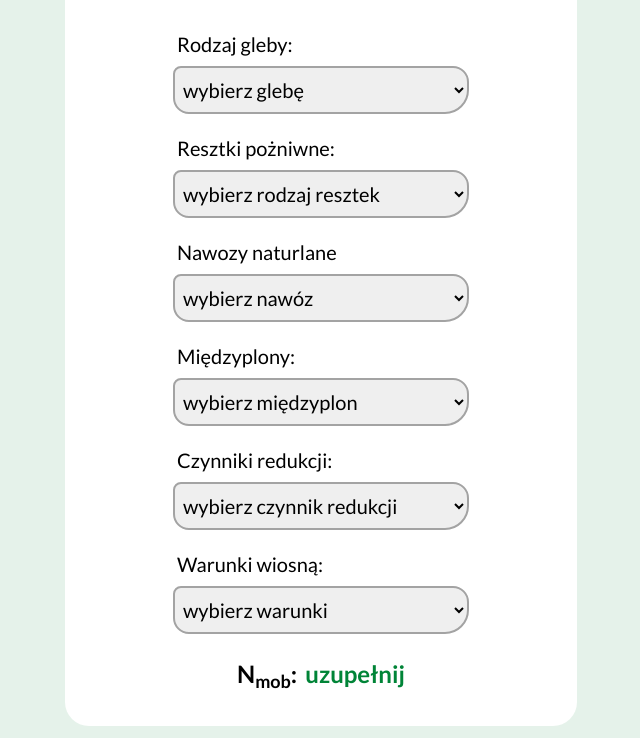
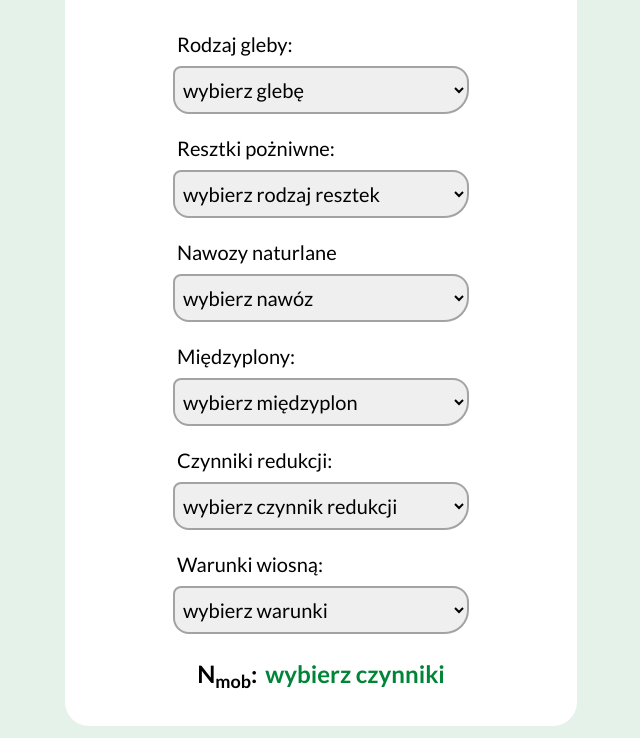
Before and after one commit to MescoCzubinski/azotMobilny, a website: page src/index.html in a window 1280 px wide. Both pictures are taken after a click on the button "Resetuj". Shown: the part 86-824 px from the top of the page, without its empty margins (319-959 px from the left). Drawn offline with Linux system fonts and the light colour scheme.

Commit message:
result dispaly once again

```diff
--- a/src/index.html
+++ b/src/index.html
@@ -127,7 +127,7 @@
             <div class="info mb-5 flex justify-center" id="main-display">
               <div class="text-2xl text-center p-1 font-bold">N<sub>mob</sub>:</div>
               <div class="flex flex-col items-center">
-                <div class="text-2xl p-1 text-top-agrar-green text-center font-bold" id="result">uzupełnij</div>
+                <div class="text-2xl p-1 text-top-agrar-green text-center font-bold" id="result">wybierz czynniki</div>
               </div>
             </div>
           </div>
--- a/src/script.js
+++ b/src/script.js
@@ -46,7 +46,7 @@ selectElements.forEach((select) => {
     let result = factorResult + factorResult * weather;
     console.log("weather: " + weather);
 
-    if (visitedCounter >= 6) {
+    if (visitedCounter > 4) {
       elementResult.innerHTML = result.toFixed(1) + " kg/ha";
     }
   });
@@ -57,6 +57,6 @@ resetButton.addEventListener("click", function () {
     element.value = 0;
     element.classList.remove("visited");
   });
-  elementResult.innerHTML = "uzupełnij";
+  elementResult.innerHTML = "wybierz czynniki";
   visitedCounter = 1;
 });
```
